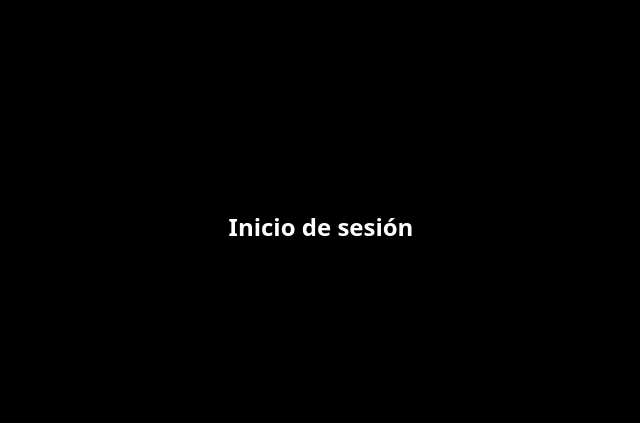
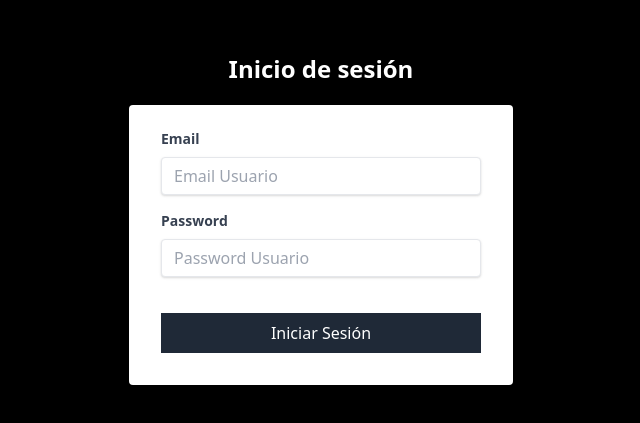
Before and after one commit to Developer-Systems/saint, a Next.js app in the folder front/: page /login in a window 1280 px wide. Shown: the part 173-596 px from the top of the page, without its empty margins (319-959 px from the left). Built offline with nearby package versions, Linux system fonts and the light colour scheme.

Commit message:
Update login.js
front login

```diff
--- a/front/pages/login.js
+++ b/front/pages/login.js
@@ -6,8 +6,32 @@
     <div>
       <Layout>
         <h1 className="text-center text-2xl text-white font-bold">Inicio de sesión</h1>
+        <div className="flex justify-center mt-5 ">
+          <div className="w-full max-w-sm">
+            <form className="bg-white rounded shadow-md px-8 pt-6 pb-8 mb-4">
+              <div className= "mb-4">
+                <label className="block text-gray-700 text-sm  font-bold mb-2" htmlfor="nombre">
+                  Email
+                </label>
+                <input className="shadow appearance-none border rounded w-full py-2 px-3 text-gray-700 leading-tight focus: outline-none focus:shadow-outline  "  id="email" type="email" placeholder="Email Usuario" />
+              </div>
+
+              <div className ="mb-4">
+                <label className="block text-gray-700 text-sm  font-bold mb-2" htmlfor="password">
+                  Password
+                </label>
+                <input className="shadow appearance-none border rounded w-full py-2 px-3 text-gray-700 leading-tight focus: outline-none focus:shadow-outline  "  id="password" type="password" placeholder="Password Usuario" />
+              </div>
+
+              <input type="submit" className="bg-gray-800 w-full mt-5 p-2 text-white uppercas hover:bg-gray-900" value="Iniciar Sesión"/>
+
+            </form>
+
+          </div>
+        </div>
       </Layout>
     </div>
   );
 };
+
 export default Login;
```
